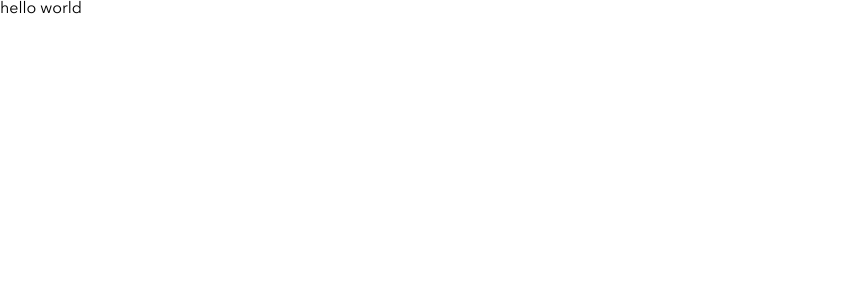
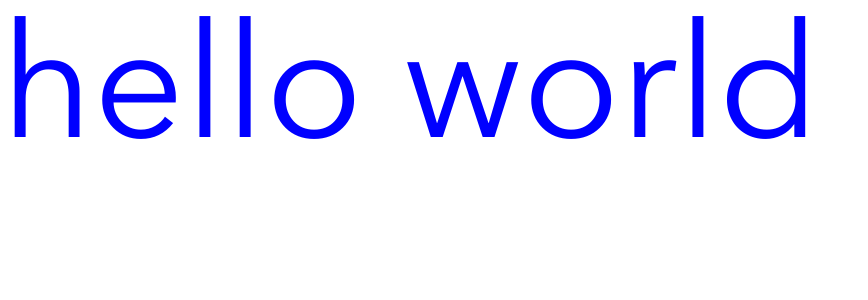
Before and after one commit to koionaroll/brainflix, a React (Create React App) app: page / in a window 1280 px wide. Shown: the top 300 px of the page, without its empty margins (0-868 px from the left). Built offline with nearby package versions, Linux system fonts and the light colour scheme.

Commit message:
linked component files with main app and corresponding scss

```diff
--- a/src/App.jsx
+++ b/src/App.jsx
@@ -1,9 +1,10 @@
 import './App.scss';
+import Header from "./components/Header/Header";
 
 function App() {
   return (
     <>
-    <div>hello world</div>
+    <Header />
     </>
   )
 }
--- a/src/App.scss
+++ b/src/App.scss
@@ -2,4 +2,7 @@
 
 *{
     font-family: "AvenirNext LT Pro";
+    margin: 0;
+    padding: 0;
+    box-sizing: border-box;
 }
--- a/src/components/Header/Header.jsx
+++ b/src/components/Header/Header.jsx
@@ -0,0 +1,10 @@
+import "./Header.scss"
+
+function Header(){
+
+    return(
+        <div className="test">hello world</div>
+    )
+}
+
+export default Header;
--- /dev/null
+++ b/src/components/Header/Header.scss
@@ -0,0 +1,4 @@
+.test{
+color:blue;
+font-size: 10rem;
+}
```
Also changed, not shown: src/styles/Header.scss (deleted).
